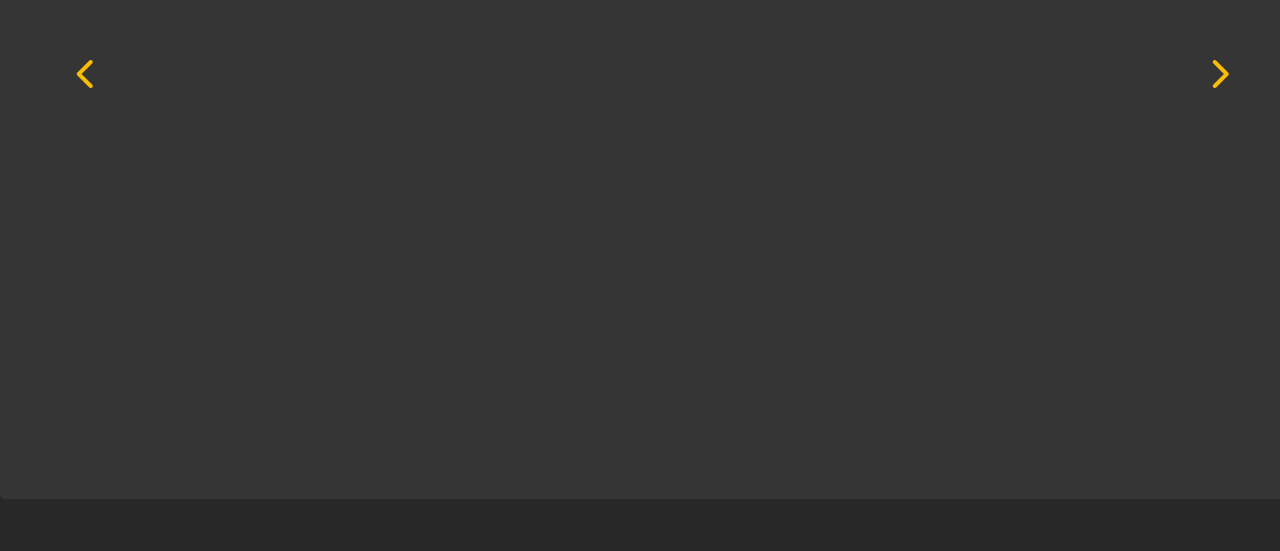
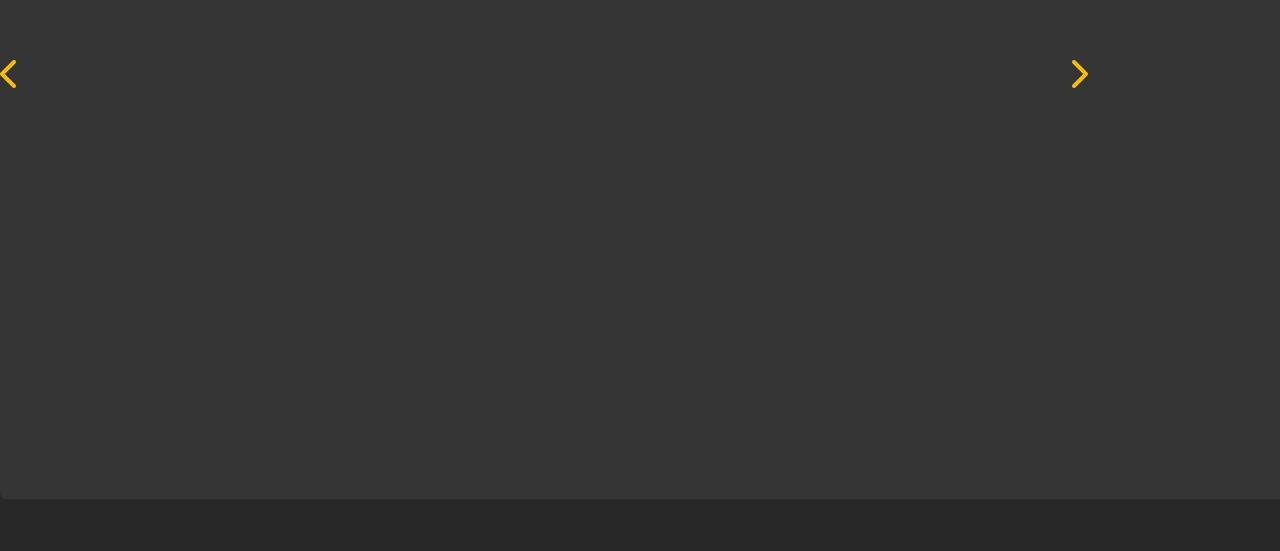
Before and after one commit to migueldsales/Portfolio, a website: page dist/projects.html in a window 1280 px wide. Shown: the part 3598-4149 px from the top of the page. Drawn offline with nearby package versions, Linux system fonts and the light colour scheme.

Commit message:
2nd commit

```diff
--- a/src/input.css
+++ b/src/input.css
@@ -29,7 +29,7 @@ p,h1,h2,h3,h4,h5,h6,span,a{
     @apply absolute flex items-center justify-between w-[93vw] z-50 text-primary text-[2rem] left-[.6rem] top-[65%] lg:top-[65%] lg:left-[5%] lg:w-[90vw]
 }
 .amazon__storefront .tns-controls{
-    @apply absolute flex items-center justify-between w-[93vw] z-50 text-primary text-[2rem] left-[.6rem] top-[68%] lg:top-[50%] lg:left-[5%] lg:w-[90vw]
+    @apply absolute flex items-center justify-between w-[93vw] z-50 text-primary text-[2rem] left-[.6rem] top-[68%] lg:top-[50%] lg:left-[0%] lg:w-[85vw]
 }
 .logo .tns-controls{
     @apply absolute flex items-center justify-between w-[93vw] z-50 text-primary text-[2rem] left-[.6rem] top-[68%] lg:top-[60%]  lg:left-[5%] lg:w-[90vw]
```
Also changed, not shown: dist/index.html, dist/output.css.
